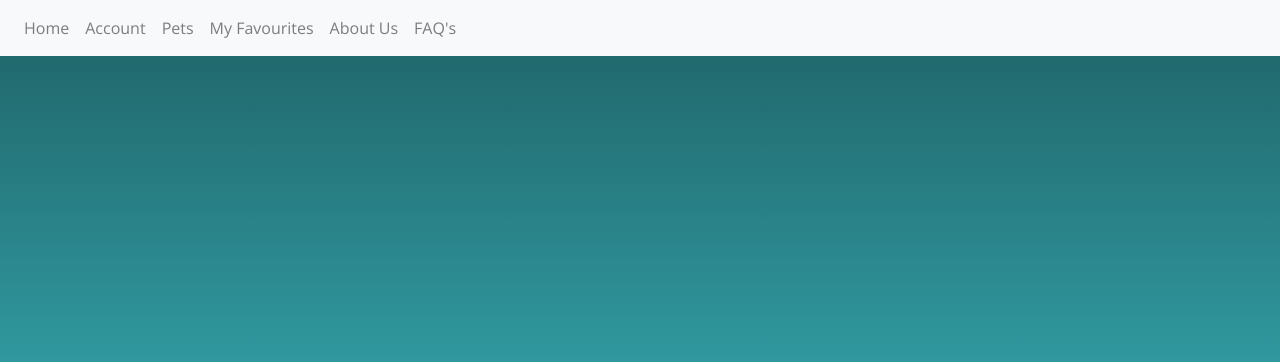
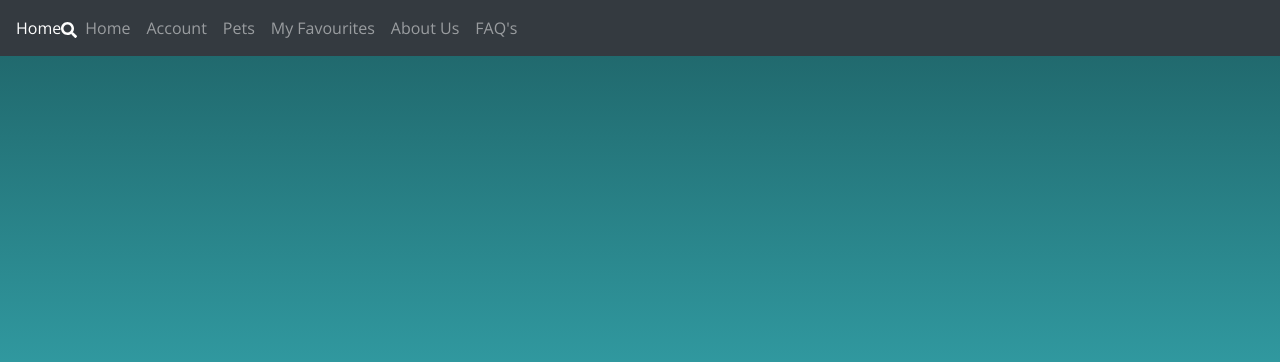
Before and after one commit to PerthWebGirls/plus-perth-2019-spikey-forest-dog-frontend, a React (Create React App) app: page / in a window 1280 px wide. Shown: the top 362 px of the page. Built offline with nearby package versions, Linux system fonts and the light colour scheme.

Commit message:
Added navigation at the top

```diff
--- a/src/components/atoms/Icon.js
+++ b/src/components/atoms/Icon.js
@@ -2,7 +2,7 @@ import React from 'react';
 
 const Icon = ({simpIcon, iconDescription, ...props}) =>{
     return(
-    <img src={simpIcon} alt={iconDescription} />
+    <div>{simpIcon}</div>
     );
 }
 
--- a/src/components/organisms/NavigationList.js
+++ b/src/components/organisms/NavigationList.js
@@ -9,9 +9,9 @@ import HamburgerIcon from '../molecules/HamburgerIcon'
 
 const NavigationList = ({simpIcon,title,text, ...props}) => {
   return (
-    <nav className="navbar navbar-expand-lg navbar-light bg-light">
-      <PageTitle className="navbar-brand" title={title}/>
+    <nav className="navbar navbar-expand-lg navbar-dark bg-dark">
             <HamburgerIcon />
+            <PageTitle className="navbar-brand" title={title}/>
             <Icon simpIcon={simpIcon}/>
     <div className="collapse navbar-collapse" id="navbarSupportedContent">
     <ul className="navbar-nav">
--- a/src/components/templates/StandardPage.js
+++ b/src/components/templates/StandardPage.js
@@ -4,10 +4,10 @@ import FooterBar from '../atoms/FooterBar'
 import NavigationList from '../organisms/NavigationList'
 
 
-const StandardPage = (props) => {
+const StandardPage = ({title ,simpIcon,...props}) => {
   return (
         <>
-            <NavigationList/>
+            <NavigationList title={title} simpIcon={simpIcon}/>
             <FooterBar/>
         </>
     );
--- a/src/pages/Home.js
+++ b/src/pages/Home.js
@@ -1,9 +1,10 @@
 import React from 'react';
 import StandardPage from '../components/templates/StandardPage'
+import { FaSearch } from "react-icons/fa";
 
 const Login = (props) => {
   return (
-      <StandardPage/>
+      <StandardPage title="Home" simpIcon={<FaSearch/>}/>
     );
 }
 
```
